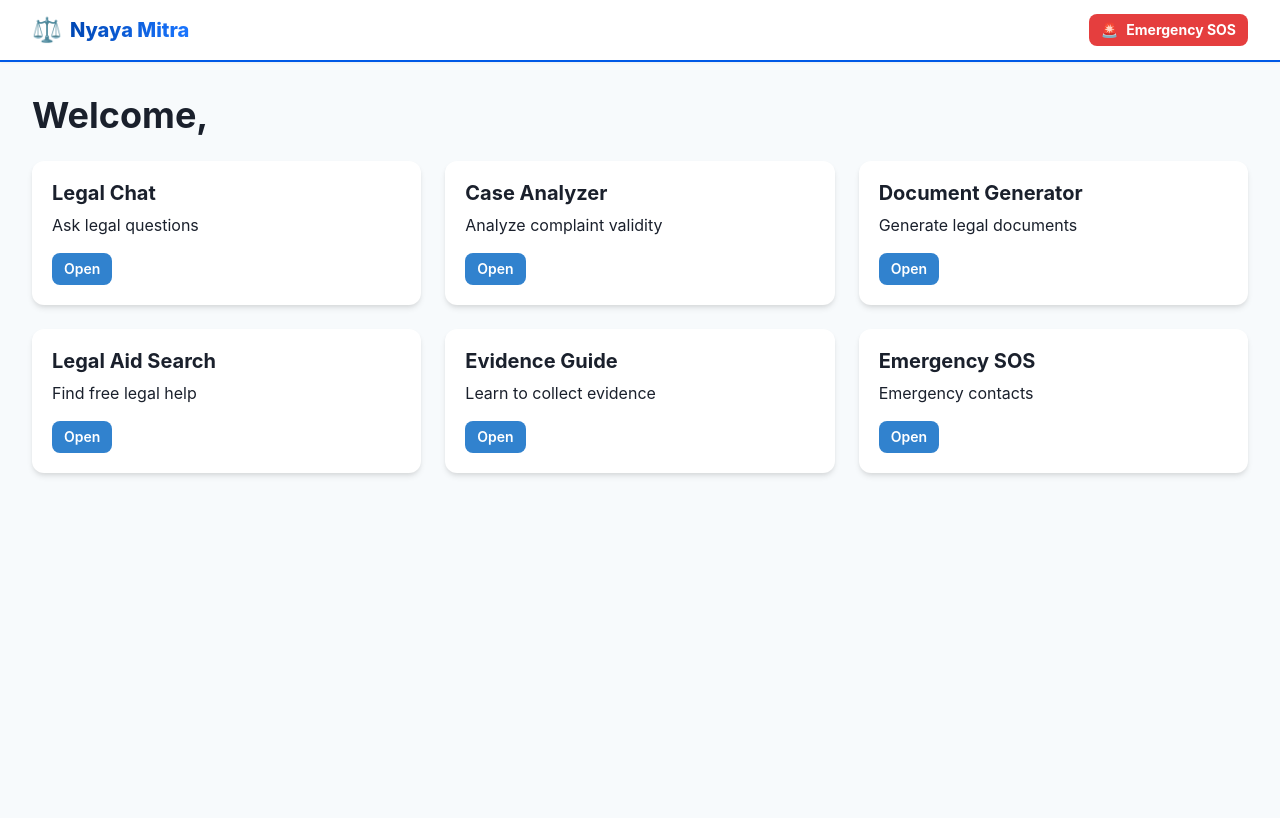
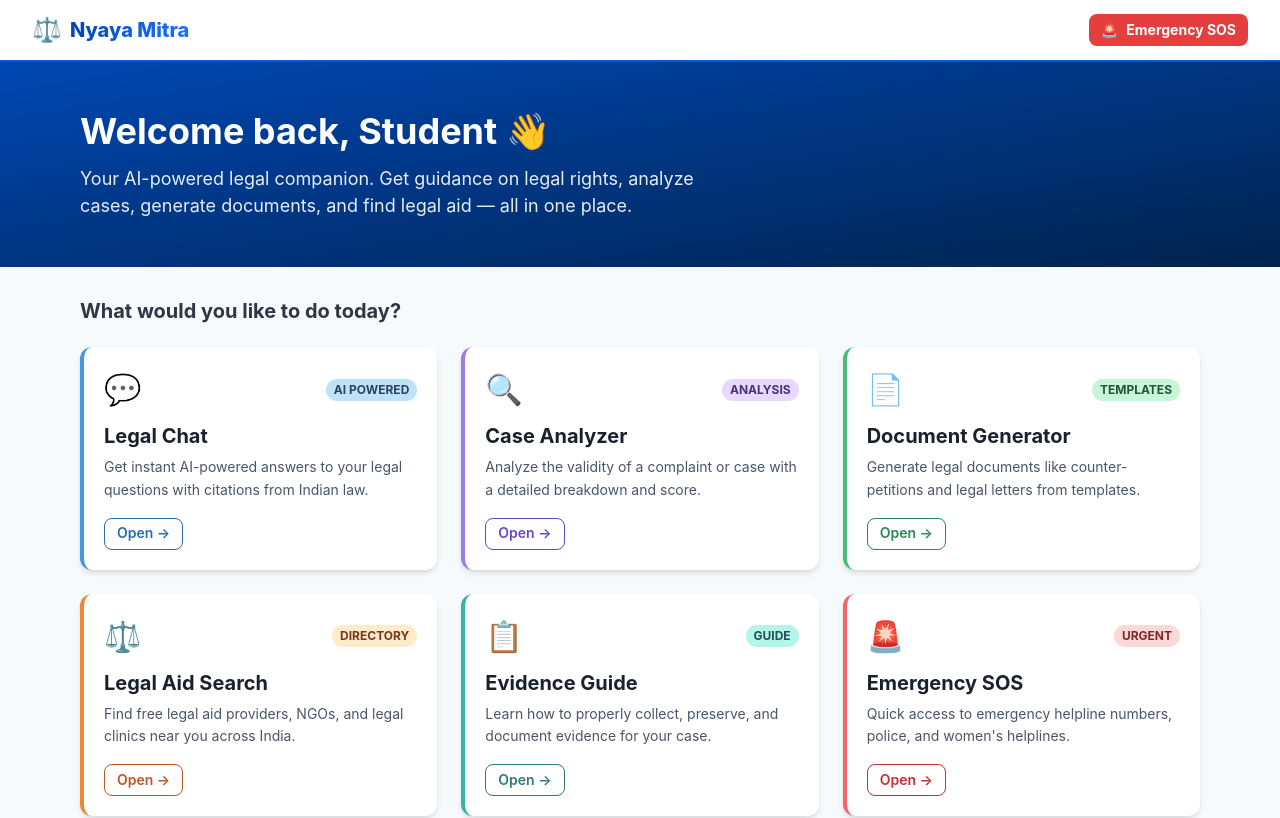
Before and after one commit to akshithnallaginnela/Nyaya-Mitra, a React (Vite) app in the folder frontend/: page /dashboard in a window 1280 px wide. Shown: the top 818 px of the page. Built offline with nearby package versions, Linux system fonts and the light colour scheme; sample sign-in values are in the browser's storage; the HTML template or start-up script is replaced by a standard one.

Commit message:
chore: redesign Dashboard with enhanced features and user experience

```diff
--- a/frontend/src/pages/Dashboard.tsx
+++ b/frontend/src/pages/Dashboard.tsx
@@ -1,35 +1,174 @@
 import React from 'react';
-import { Box, Heading, SimpleGrid, Card, CardBody, Text, Button } from '@chakra-ui/react';
+import {
+  Box,
+  Heading,
+  SimpleGrid,
+  Card,
+  CardBody,
+  Text,
+  Button,
+  VStack,
+  HStack,
+  Badge,
+  Container,
+  Flex,
+  Icon,
+  Divider,
+} from '@chakra-ui/react';
 import { useNavigate } from 'react-router-dom';
 import { useAuth } from '../contexts/AuthContext';
+
+const features = [
+  {
+    title: 'Legal Chat',
+    path: '/chat',
+    description: 'Get instant AI-powered answers to your legal questions with citations from Indian law.',
+    icon: '💬',
+    color: 'blue',
+    badge: 'AI Powered',
+  },
+  {
+    title: 'Case Analyzer',
+    path: '/case-analyzer',
+    description: 'Analyze the validity of a complaint or case with a detailed breakdown and score.',
+    icon: '🔍',
+    color: 'purple',
+    badge: 'Analysis',
+  },
+  {
+    title: 'Document Generator',
+    path: '/documents',
+    description: 'Generate legal documents like counter-petitions and legal letters from templates.',
+    icon: '📄',
+    color: 'green',
+    badge: 'Templates',
+  },
+  {
+    title: 'Legal Aid Search',
+    path: '/legal-aid',
+    description: 'Find free legal aid providers, NGOs, and legal clinics near you across India.',
+    icon: '⚖️',
+    color: 'orange',
+    badge: 'Directory',
+  },
+  {
+    title: 'Evidence Guide',
+    path: '/evidence',
+    description: 'Learn how to properly collect, preserve, and document evidence for your case.',
+    icon: '📋',
+    color: 'teal',
+    badge: 'Guide',
+  },
+  {
+    title: 'Emergency SOS',
+    path: '/emergency',
+    description: 'Quick access to emergency helpline numbers, police, and women\'s helplines.',
+    icon: '🚨',
+    color: 'red',
+    badge: 'Urgent',
+  },
+];
 
 const Dashboard: React.FC = () => {
   const navigate = useNavigate();
   const { user } = useAuth();
 
-  const features = [
-    { title: 'Legal Chat', path: '/chat', description: 'Ask legal questions' },
-    { title: 'Case Analyzer', path: '/case-analyzer', description: 'Analyze complaint validity' },
-    { title: 'Document Generator', path: '/documents', description: 'Generate legal documents' },
-    { title: 'Legal Aid Search', path: '/legal-aid', description: 'Find free legal help' },
-    { title: 'Evidence Guide', path: '/evidence', description: 'Learn to collect evidence' },
-    { title: 'Emergency SOS', path: '/emergency', description: 'Emergency contacts' },
-  ];
+  return (
+    <Box bg="gray.50" minH="calc(100vh - 60px)">
+      {/* Hero Section */}
+      <Box
+        bgGradient="linear(to-br, brand.600, brand.800)"
+        color="white"
+        py={{ base: 8, md: 12 }}
+        px={8}
+      >
+        <Container maxW="6xl">
+          <VStack align="start" spacing={3}>
+            <Heading size={{ base: 'lg', md: 'xl' }}>
+              Welcome back, {user?.full_name || 'Student'} 👋
+            </Heading>
+            <Text fontSize={{ base: 'md', md: 'lg' }} opacity={0.9} maxW="2xl">
+              Your AI-powered legal companion. Get guidance on legal rights,
+              analyze cases, generate documents, and find legal aid — all in one place.
+            </Text>
+            {user?.college_name && (
+              <Badge colorScheme="whiteAlpha" fontSize="sm" px={3} py={1} borderRadius="full">
+                🎓 {user.college_name}
+              </Badge>
+            )}
+          </VStack>
+        </Container>
+      </Box>
 
-  return (
-    <Box p={8}>
-      <Heading mb={6}>Welcome, {user?.full_name}</Heading>
+      {/* Features Grid */}
+      <Container maxW="6xl" py={8}>
+        <Heading size="md" mb={6} color="gray.700">
+          What would you like to do today?
+        </Heading>
         <SimpleGrid columns={{ base: 1, md: 2, lg: 3 }} spacing={6}>
           {features.map((feature) => (
-          <Card key={feature.path} cursor="pointer" onClick={() => navigate(feature.path)}>
+            <Card
+              key={feature.path}
+              cursor="pointer"
+              onClick={() => navigate(feature.path)}
+              bg="white"
+              borderLeft="4px solid"
+              borderLeftColor={`${feature.color}.400`}
+              _hover={{
+                transform: 'translateY(-4px)',
+                boxShadow: 'xl',
+                borderLeftColor: `${feature.color}.600`,
+              }}
+              transition="all 0.2s"
+            >
               <CardBody>
-              <Heading size="md" mb={2}>{feature.title}</Heading>
-              <Text mb={4}>{feature.description}</Text>
-              <Button colorScheme="blue" size="sm">Open</Button>
+                <HStack justify="space-between" mb={3}>
+                  <Text fontSize="3xl">{feature.icon}</Text>
+                  <Badge colorScheme={feature.color} fontSize="xs" px={2} py={0.5} borderRadius="full">
+                    {feature.badge}
+                  </Badge>
+                </HStack>
+                <Heading size="md" mb={2} color="gray.800">
+                  {feature.title}
+                </Heading>
+                <Text color="gray.600" fontSize="sm" mb={4} lineHeight="tall">
+                  {feature.description}
+                </Text>
+                <Button
+                  size="sm"
+                  colorScheme={feature.color}
+                  variant="outline"
+                  borderRadius="lg"
+                >
+                  Open →
+                </Button>
               </CardBody>
             </Card>
           ))}
         </SimpleGrid>
+
+        {/* Quick Info */}
+        <Box mt={8} p={6} bg="white" borderRadius="xl" boxShadow="sm" borderWidth="1px">
+          <HStack spacing={8} flexWrap="wrap" justify="center">
+            <VStack>
+              <Text fontSize="2xl">🔒</Text>
+              <Text fontSize="sm" color="gray.600" fontWeight="600">End-to-End Encrypted</Text>
+            </VStack>
+            <VStack>
+              <Text fontSize="2xl">🇮🇳</Text>
+              <Text fontSize="sm" color="gray.600" fontWeight="600">Indian Law Focused</Text>
+            </VStack>
+            <VStack>
+              <Text fontSize="2xl">🌐</Text>
+              <Text fontSize="sm" color="gray.600" fontWeight="600">7 Languages Supported</Text>
+            </VStack>
+            <VStack>
+              <Text fontSize="2xl">🤖</Text>
+              <Text fontSize="sm" color="gray.600" fontWeight="600">AI-Powered Analysis</Text>
+            </VStack>
+          </HStack>
+        </Box>
+      </Container>
     </Box>
   );
 };
```
Lines whose indentation alone changed are shown as unchanged.
